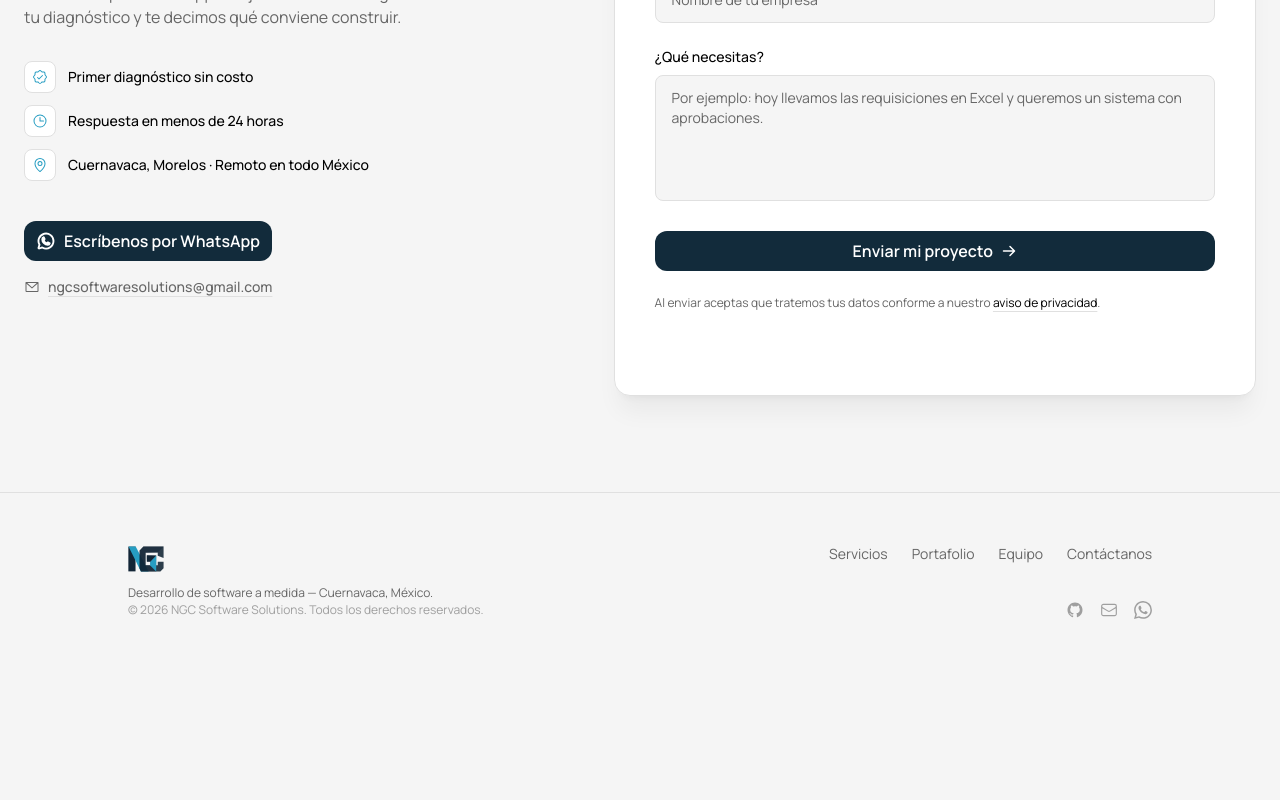
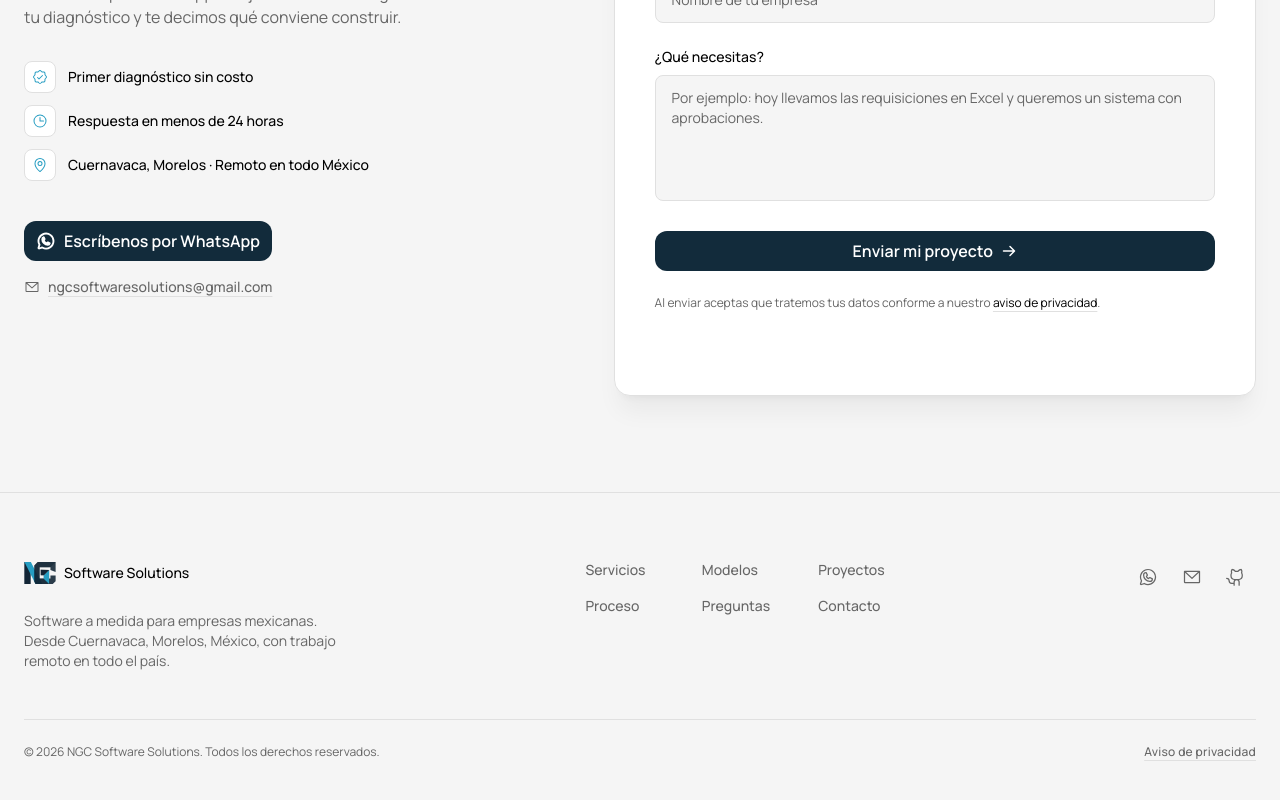
Before and after one commit to ngc-software-solutions/ngc-official-site, a Next.js app: page / in a window 1280 px wide. Shown: the part 9754-10554 px from the top of the page. Before the commit the page ends 10421 px from the top, so only its background shows below. Built offline with nearby package versions, Linux system fonts and the light colour scheme; what tailwind-animations would draw is missing.

Commit message:
feat: integrate Footer component into layout and update Navbar links for improved navigation

```diff
--- a/src/app/layout.tsx
+++ b/src/app/layout.tsx
@@ -4,6 +4,7 @@ import { siteMetadata } from "@/lib/data/metadata";
 import "./globals.css";
 import Navbar from "@/components/ui/Navbar";
 import UpButton from "@/components/ui/UpButton";
+import Footer from "@/components/sections/Footer";
 import { themeInitScript } from "@/lib/theme";
 
 const manrope = Manrope({
@@ -74,6 +75,7 @@ export default function RootLayout({
       <body className="relative">
         <Navbar />
         {children}
+        <Footer />
         <UpButton />
       </body>
     </html>
--- a/src/app/page.tsx
+++ b/src/app/page.tsx
@@ -8,7 +8,6 @@ import Portfolio from "@/components/sections/Portfolio";
 import Team from "@/components/sections/Team";
 import Faq from "@/components/sections/Faq";
 import Contact from "@/components/sections/Contact";
-import Footer from "@/components/sections/Footer";
 import Workflow from "@/components/sections/Workflow";
 
 export default function Home() {
@@ -25,7 +24,6 @@ export default function Home() {
       <Team />
       <Faq />
       <Contact />
-      <Footer />
     </main>
   );
 }
--- a/src/components/sections/Footer.tsx
+++ b/src/components/sections/Footer.tsx
@@ -1,126 +1,96 @@
-"use client";
+import {
+  EnvelopeSimpleIcon,
+  GithubLogoIcon,
+  WhatsappLogoIcon,
+} from "@phosphor-icons/react/ssr";
+import Link from "next/link";
+import Logo from "@/components/ui/Logo";
+import { siteMetadata } from "@/lib/data/metadata";
 
-import { siteMetadata } from "@/lib/data/metadata";
-import Logo from "@/components/ui/Logo";
-
-const NGC_EMAIL = "ngcsoftwaresolutions@gmail.com";
-const NGC_GITHUB_ORG = "https://github.com/ngc-software-solutions";
-
-const scrollTo = (id: string) =>
-  document.getElementById(id)?.scrollIntoView({ behavior: "smooth" });
-
-const navLinks = [
-  { id: "servicios", label: "Servicios" },
-  { id: "portafolio", label: "Portafolio" },
-  { id: "equipo", label: "Equipo" },
-  { id: "contacto", label: "Contáctanos" },
+const links = [
+  { href: "/#servicios", label: "Servicios" },
+  { href: "/#modelos", label: "Modelos" },
+  { href: "/#portafolio", label: "Proyectos" },
+  { href: "/#proceso", label: "Proceso" },
+  { href: "/#preguntas", label: "Preguntas" },
+  { href: "/#contacto", label: "Contacto" },
 ];
 
-function GitHubIcon({ className }: { className?: string }) {
-  return (
-    <svg
-      viewBox="0 0 24 24"
-      fill="currentColor"
-      className={className}
-      aria-hidden="true"
-    >
-      <path d="M12 2C6.477 2 2 6.484 2 12.017c0 4.425 2.865 8.18 6.839 9.504.5.092.682-.217.682-.483 0-.237-.008-.868-.013-1.703-2.782.605-3.369-1.343-3.369-1.343-.454-1.158-1.11-1.466-1.11-1.466-.908-.62.069-.608.069-.608 1.003.07 1.531 1.032 1.531 1.032.892 1.53 2.341 1.088 2.91.832.092-.647.35-1.088.636-1.338-2.22-.253-4.555-1.113-4.555-4.951 0-1.093.39-1.988 1.029-2.688-.103-.253-.446-1.272.098-2.65 0 0 .84-.27 2.75 1.026A9.564 9.564 0 0112 6.844c.85.004 1.705.115 2.504.337 1.909-1.296 2.747-1.027 2.747-1.027.546 1.379.202 2.398.1 2.651.64.7 1.028 1.595 1.028 2.688 0 3.848-2.339 4.695-4.566 4.943.359.309.678.92.678 1.855 0 1.338-.012 2.419-.012 2.747 0 .268.18.58.688.482A10.019 10.019 0 0022 12.017C22 6.484 17.522 2 12 2z" />
-    </svg>
-  );
-}
-
-function EnvelopeIcon({ className }: { className?: string }) {
-  return (
-    <svg
-      viewBox="0 0 24 24"
-      fill="none"
-      stroke="currentColor"
-      strokeWidth={1.5}
-      className={className}
-      aria-hidden="true"
-    >
-      <path
-        strokeLinecap="round"
-        strokeLinejoin="round"
-        d="M21.75 6.75v10.5a2.25 2.25 0 01-2.25 2.25h-15a2.25 2.25 0 01-2.25-2.25V6.75m19.5 0A2.25 2.25 0 0019.5 4.5h-15a2.25 2.25 0 00-2.25 2.25m19.5 0v.243a2.25 2.25 0 01-1.07 1.916l-7.5 4.615a2.25 2.25 0 01-2.36 0L3.32 8.91a2.25 2.25 0 01-1.07-1.916V6.75"
-      />
-    </svg>
-  );
-}
-
-function WhatsAppIcon({ className }: { className?: string }) {
-  return (
-    <svg
-      viewBox="0 0 24 24"
-      fill="currentColor"
-      className={className}
-      aria-hidden="true"
-    >
-      <path d="M17.472 14.382c-.297-.149-1.758-.867-2.03-.967-.273-.099-.471-.148-.67.15-.197.297-.767.966-.94 1.164-.173.199-.347.223-.644.075-.297-.15-1.255-.463-2.39-1.475-.883-.788-1.48-1.761-1.653-2.059-.173-.297-.018-.458.13-.606.134-.133.298-.347.446-.52.149-.174.198-.298.298-.497.099-.198.05-.371-.025-.52-.075-.149-.669-1.612-.916-2.207-.242-.579-.487-.5-.669-.51-.173-.008-.371-.01-.57-.01-.198 0-.52.074-.792.372-.272.297-1.04 1.016-1.04 2.479 0 1.462 1.065 2.875 1.213 3.074.149.198 2.096 3.2 5.077 4.487.709.306 1.262.489 1.694.625.712.227 1.36.195 1.871.118.571-.085 1.758-.719 2.006-1.413.248-.694.248-1.289.173-1.413-.074-.124-.272-.198-.57-.347m-5.421 7.403h-.004a9.87 9.87 0 01-5.031-1.378l-.361-.214-3.741.982.998-3.648-.235-.374a9.86 9.86 0 01-1.51-5.26c.001-5.45 4.436-9.884 9.888-9.884 2.64 0 5.122 1.03 6.988 2.898a9.825 9.825 0 012.893 6.994c-.003 5.45-4.437 9.884-9.885 9.884m8.413-18.297A11.815 11.815 0 0012.05 0C5.495 0 .16 5.335.157 11.892c0 2.096.547 4.142 1.588 5.945L.057 24l6.305-1.654a11.882 11.882 0 005.683 1.448h.005c6.554 0 11.89-5.335 11.893-11.893a11.821 11.821 0 00-3.48-8.413z" />
-    </svg>
-  );
-}
+const iconLink =
+  "flex size-10 items-center justify-center rounded-lg text-muted transition-colors duration-300 ease-base hover:bg-surface-alt hover:text-text active:scale-[0.98]";
 
 export default function Footer() {
+  const year = new Date().getFullYear();
+
   return (
-    <footer className="relative border-t border-border px-6 py-12">
-      <div className="relative z-10 mx-auto max-w-5xl">
-        <div className="flex flex-col items-center gap-10 sm:flex-row sm:items-start sm:justify-between">
-          <div className="flex flex-col items-center gap-2 sm:items-start">
-            <Logo className="h-9 w-9" />
-            <p className="text-xs text-muted text-center sm:text-left">
-              Desarrollo de software a medida — Cuernavaca, México.
+    <footer className="border-t border-border px-6 pt-16 pb-12">
+      <div className="mx-auto max-w-7xl">
+        <div className="flex flex-col gap-10 md:flex-row md:items-start md:justify-between">
+          <div className="max-w-xs">
+            <Link href="/#inicio" className="inline-flex items-center gap-2">
+              <Logo className="size-8" />
+              <span className="title-4 text-text">Software Solutions</span>
+            </Link>
+            <p className="mt-4 body-6 text-muted">
+              Software a medida para empresas mexicanas. Desde{" "}
+              {siteMetadata.location}, con trabajo remoto en todo el país.
             </p>
           </div>
 
-          <nav>
-            <ul className="flex flex-wrap justify-center gap-x-6 gap-y-2 sm:justify-end">
-              {navLinks.map(({ id, label }) => (
-                <li key={id}>
-                  <button
-                    onClick={() => scrollTo(id)}
-                    className="text-sm text-muted transition-colors duration-200 hover:text-text"
+          <nav aria-label="Pie de página">
+            <ul className="grid grid-cols-2 gap-x-12 gap-y-3 sm:grid-cols-3">
+              {links.map(({ href, label }) => (
+                <li key={href}>
+                  <a
+                    href={href}
+                    className="body-5 text-muted transition-colors duration-300 ease-base hover:text-text"
                   >
                     {label}
-                  </button>
+                  </a>
                 </li>
               ))}
             </ul>
           </nav>
-        </div>
 
-        <div className="flex flex-col items-center gap-4 sm:flex-row sm:justify-between">
-          <p className="text-xs text-muted/60">
-            © 2026 NGC Software Solutions. Todos los derechos reservados.
-          </p>
-
-          <div className="flex items-center gap-4">
-            <a
-              href={NGC_GITHUB_ORG}
-              target="_blank"
-              rel="noopener noreferrer"
-              className="text-muted/60 transition-colors duration-200 hover:text-text"
-              aria-label="GitHub de NGC"
-            >
-              <GitHubIcon className="size-4.5" />
-            </a>
-            <a
-              href={`mailto:${NGC_EMAIL}`}
-              className="text-muted/60 transition-colors duration-200 hover:text-text"
-              aria-label="Correo de NGC"
-            >
-              <EnvelopeIcon className="size-4.5" />
-            </a>
+          <div className="flex gap-1">
             <a
               href={siteMetadata.whatsappUrl}
               target="_blank"
               rel="noopener noreferrer"
-              className="text-muted/60 transition-colors duration-200 hover:text-text"
               aria-label="WhatsApp de NGC"
+              className={iconLink}
             >
-              <WhatsAppIcon className="size-4.5" />
+              <WhatsappLogoIcon size={20} aria-hidden="true" />
+            </a>
+            <a
+              href={`mailto:${siteMetadata.email}`}
+              aria-label="Correo de NGC"
+              className={iconLink}
+            >
+              <EnvelopeSimpleIcon size={20} aria-hidden="true" />
+            </a>
+            <a
+              href={siteMetadata.social.github}
+              target="_blank"
+              rel="noopener noreferrer"
+              aria-label="GitHub de NGC"
+              className={iconLink}
+            >
+              <GithubLogoIcon size={20} aria-hidden="true" />
             </a>
           </div>
+        </div>
+
+        <div className="mt-12 flex flex-col gap-3 border-t border-border pt-6 sm:flex-row sm:items-center sm:justify-between">
+          <p className="caption-5 text-muted">
+            © {year} {siteMetadata.name}. Todos los derechos reservados.
+          </p>
+          <Link
+            href="/privacidad"
+            className="caption-4 text-muted underline decoration-border underline-offset-4 transition-colors duration-300 ease-base hover:text-text hover:decoration-text"
+          >
+            Aviso de privacidad
+          </Link>
         </div>
       </div>
     </footer>
--- a/src/components/ui/Navbar.tsx
+++ b/src/components/ui/Navbar.tsx
@@ -1,6 +1,7 @@
 "use client";
 
 import { useEffect, useState } from "react";
+import Link from "next/link";
 import { WhatsappLogoIcon } from "@phosphor-icons/react";
 import Logo from "@/components/ui/Logo";
 import ThemeSelect from "@/components/ui/ThemeSelect";
@@ -81,14 +82,14 @@ export default function Navbar() {
         aria-label="Principal"
         className="relative z-10 flex w-full items-center gap-2 rounded-2xl border border-border bg-surface/70 py-2 pr-2 pl-3 backdrop-blur-xl lg:w-auto"
       >
-        <a
-          href="#inicio"
+        <Link
+          href="/#inicio"
           onClick={close}
           className="mr-2 flex items-center gap-2 rounded-lg"
         >
           <Logo className="size-8" />
           <span className="whitespace-nowrap title-4 text-text">Software Solutions</span>
-        </a>
+        </Link>
 
         <ul className="hidden items-center lg:flex">
           {navItems.map(({ id, label }) => {
@@ -96,7 +97,7 @@ export default function Navbar() {
             return (
               <li key={id}>
                 <a
-                  href={`#${id}`}
+                  href={`/#${id}`}
                   aria-current={current ? "location" : undefined}
                   className={`block rounded-lg px-3 py-2 title-4 transition-colors duration-300 ease-base ${
                     current
@@ -155,7 +156,7 @@ export default function Navbar() {
             >
               {item ? (
                 <a
-                  href={`#${item.id}`}
+                  href={`/#${item.id}`}
                   onClick={close}
                   aria-current={active === item.id ? "location" : undefined}
                   className={`block py-2 heading-4 ${
```
